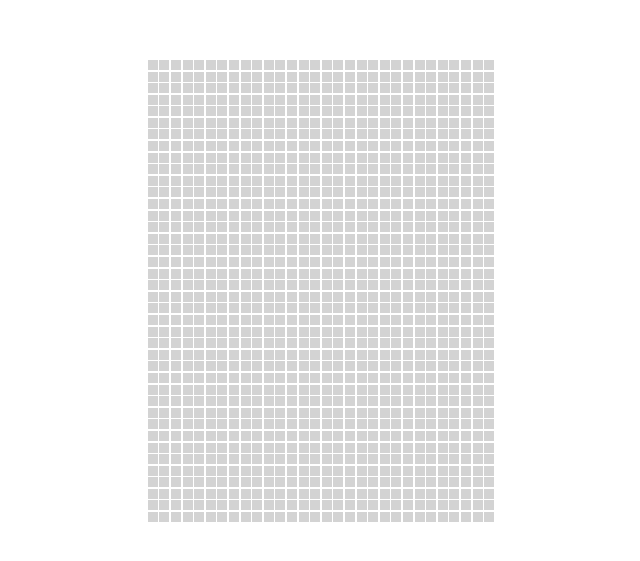
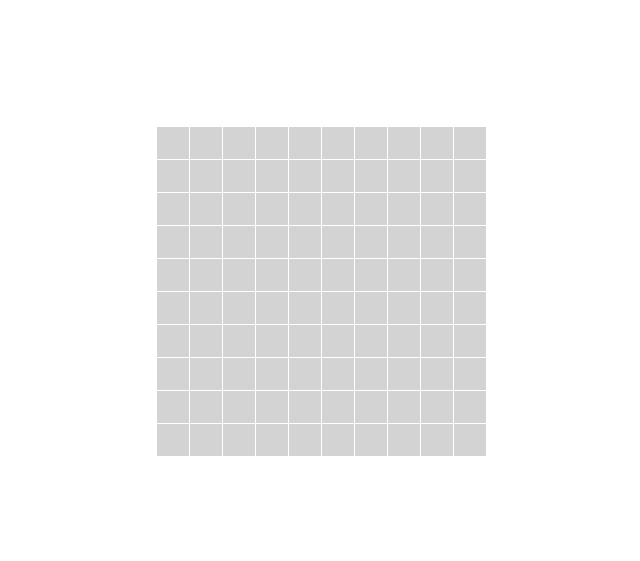
Before and after one commit to sselesnes/langton-s-ant, a React (Vite) app: page / in a window 1280 px wide. Shown: the part 109-670 px from the top of the page, without its empty margins (319-959 px from the left). Built offline with nearby package versions, Linux system fonts and the light colour scheme.

Commit message:
dir temp

```diff
--- a/src/App.css
+++ b/src/App.css
@@ -1,29 +1,24 @@
 #root {
-  max-width: 1280px;
   margin: 0 auto;
-  padding: 1rem;
-  text-align: center;
 }
 
 .grid-container {
   display: flex;
   flex-direction: column;
   justify-content: center;
-  gap: 0.1rem;
-  height: 90vh;
+  gap: 1px;
+  max-width: 95vw;
+  max-height: 85vh;
 }
 
 .grid-row {
   display: flex;
-  gap: 0.1rem;
+  gap: 1px;
 }
 
 .cell {
-  width: 10px;
-  height: 10px;
-  display: flex;
-  justify-content: center;
-  align-items: center;
+  width: clamp(1px, 8vw, 2rem);
+  aspect-ratio: 1 / 1;
 }
 
 .color-set {
--- a/src/App.tsx
+++ b/src/App.tsx
@@ -1,35 +1,47 @@
 // import { useState } from "react";
-// import { Children } from "react";
+
 import "./App.css";
+
+// array center coords
+// direction clockwise 0 up, 1 right, 2 down, 3 left
+const directions = [
+  { dx: 0, dy: -1 },
+  { dx: 1, dy: 0 },
+  { dx: 0, dy: 1 },
+  { dx: -1, dy: 0 },
+];
 
 interface AntProps {
   x: number;
   y: number;
+  dir: number;
 }
 
-const gridSize = [40, 30]; //columns y, row x
+const gridSize = [10, 10]; //columns y, row x
 const gridData = Array.from({ length: gridSize[0] }, () =>
   Array.from({ length: gridSize[1] }, () => 0)
 );
 
-// array center coords
 const antProps = {
   x: Math.round(gridSize[0] / 2),
   y: Math.round(gridSize[1] / 2),
+  dir: 0,
 };
 
-function ant(props: AntProps) {
-  // На білому квадраті — повернути на 90° праворуч, змінити колір квадрата на чорний, зробити крок уперед наступну клітину.
-  if (gridData[props.x][props.y] === 0) {
+function ant({ x, y, dir }: AntProps) {
+  // На білому квадраті — повернути на 90' праворуч, змінити колір квадрата на чорний, зробити крок уперед наступну клітину.
+  // На чорному квадраті - повернути на 90' ліворуч, змінити колір квадрата на білий, зробити крок уперед на наступну клітину.
+  if (gridData[x][y] === 0) {
     console.log("0");
+    gridData[x][y] = 1;
+    dir = (dir + 1) % 4;
+  } else if (gridData[x][y] === 1) {
+    console.log("1");
+    gridData[x][y] = 0;
+    dir = (dir - 1 + 4) % 4;
   }
-
-  // На чорному квадраті - повернути на 90 ° вліво, змінити колір квадрата на білий, зробити крок уперед на наступну клітину.
-  if (gridData[props.x][props.y] === 1) {
-    console.log("1");
-  }
+  console.log(x, y, dir);
 }
-// direction 0 up, 1 right, 2 down, 3 left
 
 function Cell({ value }: { value: number }) {
   const cellState = value ? "cell color-set" : "cell color-unset";
@@ -51,3 +63,4 @@ export default function App() {
 }
 
 ant(antProps);
+ant(antProps);
```
